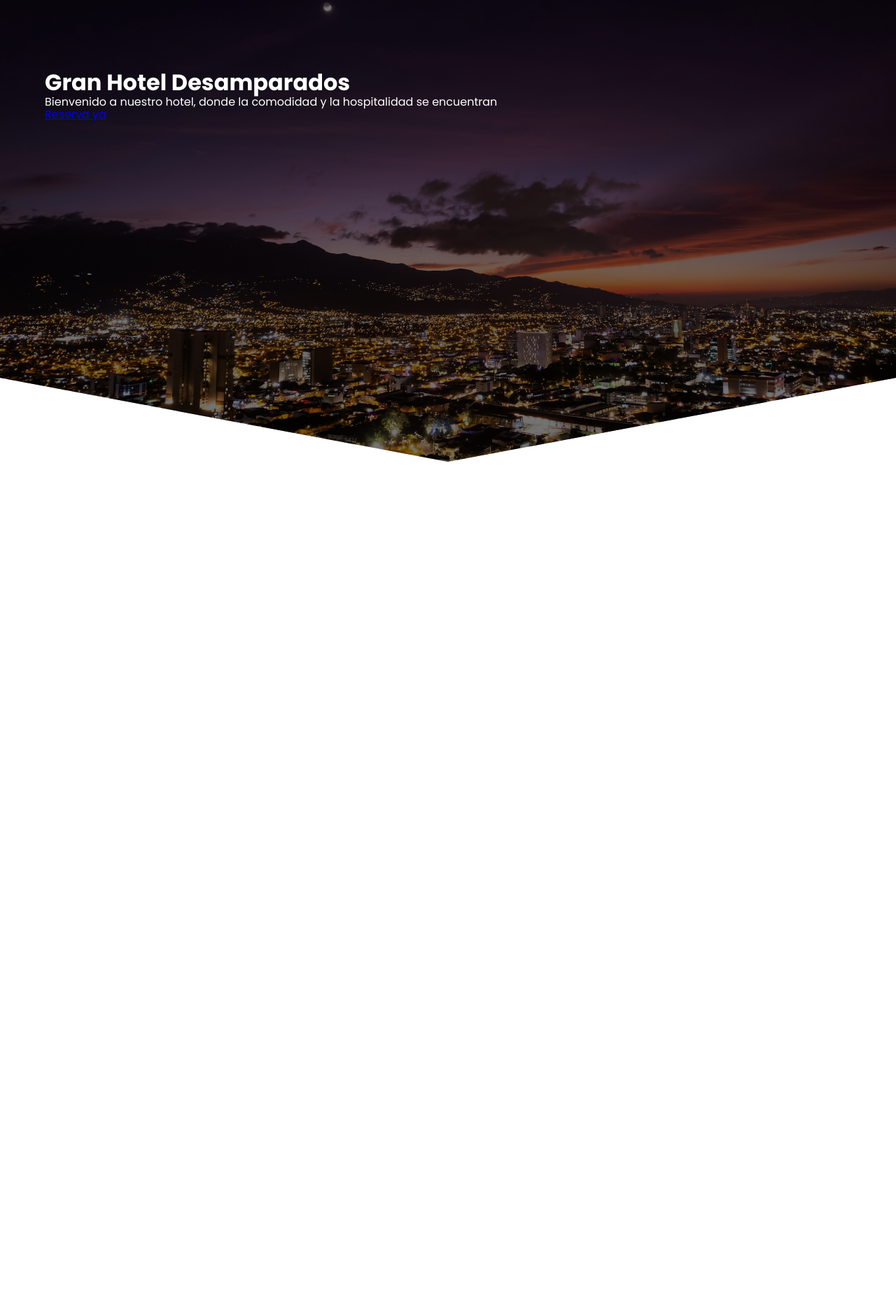
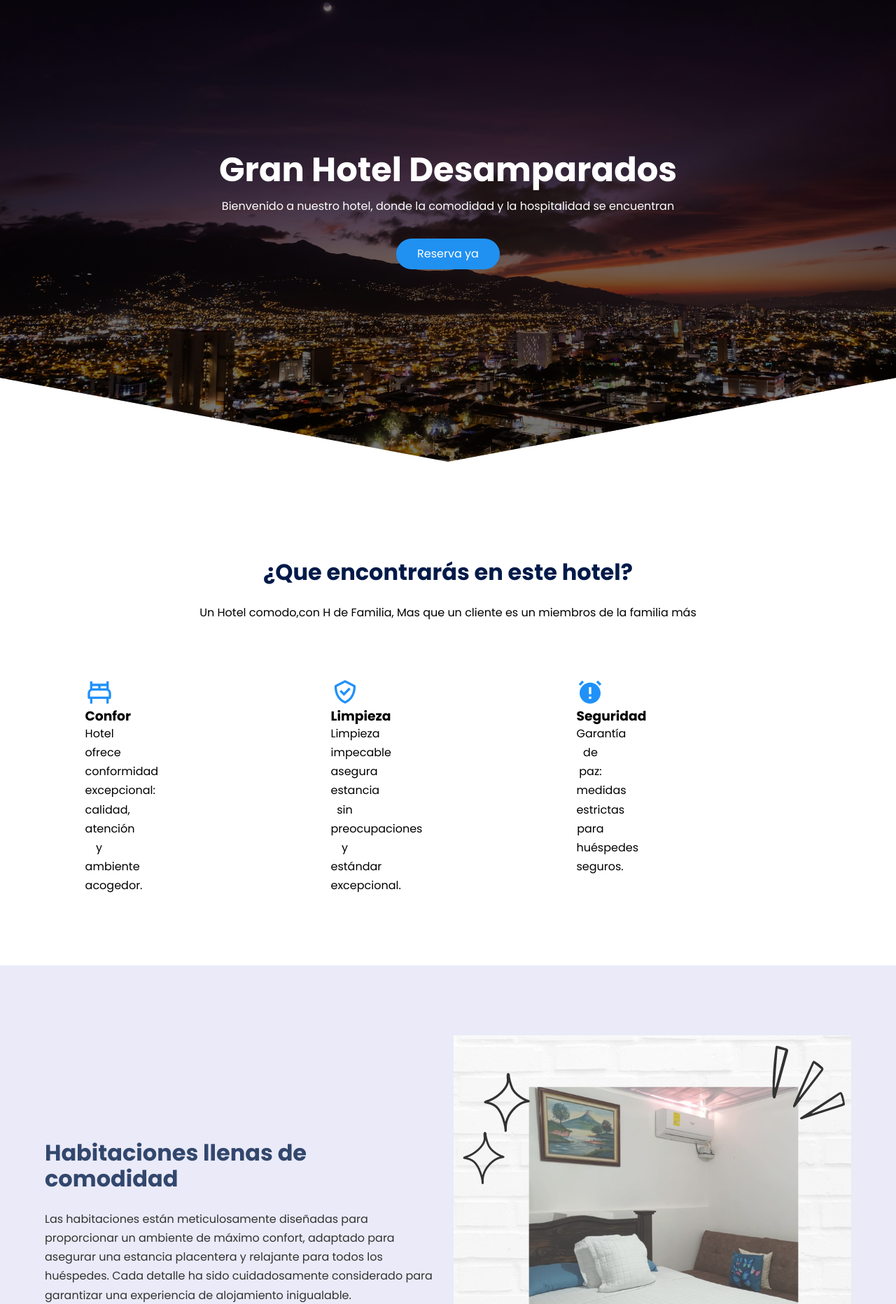
Before and after one commit to TonyGarcia5s/SC502_1C2024_M_G4, a PHP site: page / in a window 1280 px wide. Shown: the part 100-1964 px from the top of the page at 70% size. Before the commit the page ends 760 px from the top, so only its background shows below. Run offline with PHP 8.4, Linux system fonts and the light colour scheme.

Commit message:
Se agrega mas informacion importante de index y se agregan estilos y agregan images para la pagina

```diff
--- a/views/css/estilos.css
+++ b/views/css/estilos.css
@@ -84,3 +84,109 @@ body {
 .nav_close {
     display: var(--show, none);
 }
+
+/* Hero Container*/
+
+.hero_container{
+    max-width: 800px;
+    --padding-container:0;
+    display: grid;
+    grid-auto-rows: max-content;
+    align-content: center;
+    gap: 1em;
+    padding-bottom: 100px;
+    text-align: center;
+}
+
+.hero_title{
+    font-size: 3rem;
+}
+
+.hero_paragraph{
+    margin-bottom: 20px;
+}
+
+.cta{
+    display: inline-block;
+    background-color: #2091f1;
+    justify-self: center;
+    color: #fff;
+    text-decoration: none;
+    padding: 13px 30px;
+    border-radius: 32px;
+
+}
+
+/*About*/
+
+.about{
+    text-align: center;
+}
+
+.subtitle{
+    color: var(--color-title);
+    font-size:2rem;
+    margin-bottom: 25px;
+}
+
+.about_paragrah{
+    line-height: 1.7;
+    text-align: center;
+}
+
+.about_main{
+    padding-top: 80px;
+    display: grid;
+    width: 90%;
+    margin: 0 auto;
+    gap: 1em;
+    overflow: hidden;
+    grid-template-columns: repeat(auto-fit, minmax(260px,auto));
+}
+
+
+.about_icons{
+    display: grid ;
+    gap: 1em;
+    justify-items: center;
+    width: 260px;
+    overflow: hidden;
+    margin: 0 auto;
+}
+
+.about_icon{
+    width: 40px;
+}
+
+/*Knowledge*/
+
+.knowledge{
+    background-color: #e5e5f7;
+    opacity: 0.8;
+    background-image:  radial-gradient(#444cf7 0.5px, transparent 0.5px), radial-gradient(#444cf7 0.5px, #e5e5f7 0.5px);
+    background-size: 20px 20px;
+    background-position: 0 0,10px 10px;overflow: hidden;
+}
+
+.knowledge_container{
+    display: grid;
+    grid-template-columns: 1fr 1fr;
+    gap: 1em;
+    align-items: center;
+}
+
+.knowledge_picture{
+    max-width: 500px;
+}
+
+.knowledge_paragraph{
+    line-height: 1.7;
+    margin-bottom: 15px;
+}
+
+.knowledge_img{
+    width: 100%;
+    display: block;
+}
+
+/*Price*/
--- a/views/index.html
+++ b/views/index.html
@@ -38,5 +38,96 @@
             <a href="#" class="cta">Reserva ya</a>
         </section>
     </header>
+
+<main>
+    <section class="container about">
+        <h2 class="subtitle">¿Que encontrarás en este hotel?</h2>
+        <p class="about_paragrah">Un Hotel comodo,con H de Familia, Mas que un cliente es un miembros de la familia más</p>
+
+        <div class="about_main">
+         <article class="about_icon">
+            <img src="./images/bed.svg" class="about_icon">
+        <h3 class="about_title">Confor</h3>
+        <p class="about_paragrah">Hotel ofrece conformidad excepcional: calidad, atención y ambiente acogedor. </p>
+        </article>
+        <article class="about_icon">
+            <img src="./images/check.svg" class="about_icon">
+        <h3 class="about_title">Limpieza</h3>
+        <p class="about_paragrah">Limpieza impecable asegura estancia sin preocupaciones y estándar excepcional. </p>
+        </article>
+        <article class="about_icon">
+            <img src="./images/alert.svg" class="about_icon">
+        <h3 class="about_title">Seguridad</h3>
+        <p class="about_paragrah">Garantía de paz: medidas estrictas para huéspedes seguros.  </p>
+        </article>
+        </div>
+
+    </section>
+    <section class="knowledge">
+        <div class="knowledge_container container">
+            <div class="knowledge_texts">
+                <h2 class="subtitle">Habitaciones llenas de comodidad </h2>
+<p class="knowledge_paragraph">Las habitaciones
+    están meticulosamente diseñadas para
+    proporcionar un ambiente de máximo confort,
+    adaptado para asegurar una estancia placentera y relajante para todos los huéspedes. Cada detalle ha sido cuidadosamente
+    considerado para garantizar una experiencia de alojamiento inigualable.</p>
+   <a href="#" class="cta">Ver Habitaciones</a>
+</div>
+<figure class="knowledge_picture">
+<img src="./images/5x5.png" alt="knowledge_img">
+
+</figure>
+
+</div>
+    </section>
+
+
+    <section class="price container">
+        <h2 class="subtitle">Todo tipo de habitaciones según sus necesidades</h2>
+
+        <div class="price_table">
+            <div class="price_element">
+                <p class="plan_name">Starndar</p>
+                <h3 class="plan_price">Habitacion con abanico</h3>
+
+                <div class="plan_items">
+                    <p class="plan_features">Flexbox</p>
+                    <p class="plan_features">Layouts</p>
+                    <p class="plan_features">Resposive</p>
+                </div>
+
+                <a href="#" class="plan_cta">Ver Habitacion</a>
+            </div>
+
+
+            <div class="price_element price_element--best" >
+                <p class="plan_name">Premium</p>
+                <h3 class="plan_price">Habitacion con aire Acondicionado</h3>
+
+                <div class="plan_items">
+                    <p class="plan_features">Sofa cama</p>
+                    <p class="plan_features">mini refri</p>
+                    <p class="plan_features">Coffe-maker</p>
+                </div>
+
+                <a href="#" class="plan_cta">Ver Habitacion</a>
+            </div>
+
+            <div class="price_element price_element--best" >
+                <p class="plan_name">Family</p>
+                <h3 class="plan_price">Habitacion Familiar</h3>
+
+                <div class="plan_items">
+                    <p class="plan_features">Sofa cama</p>
+                    <p class="plan_features">mini refri</p>
+                    <p class="plan_features">Coffe-maker</p>
+                </div>
+
+                <a href="#" class="plan_cta">Ver Habitacion</a>
+            </div>
+
+            </main>
+
 </body>
 </html>
```
Also changed, not shown: views/images/5x5.png (added), views/images/alert.svg (added), views/images/bed.svg (added), views/images/car.svg (added), views/images/check.svg (added), views/images/habitacion.png (added).
